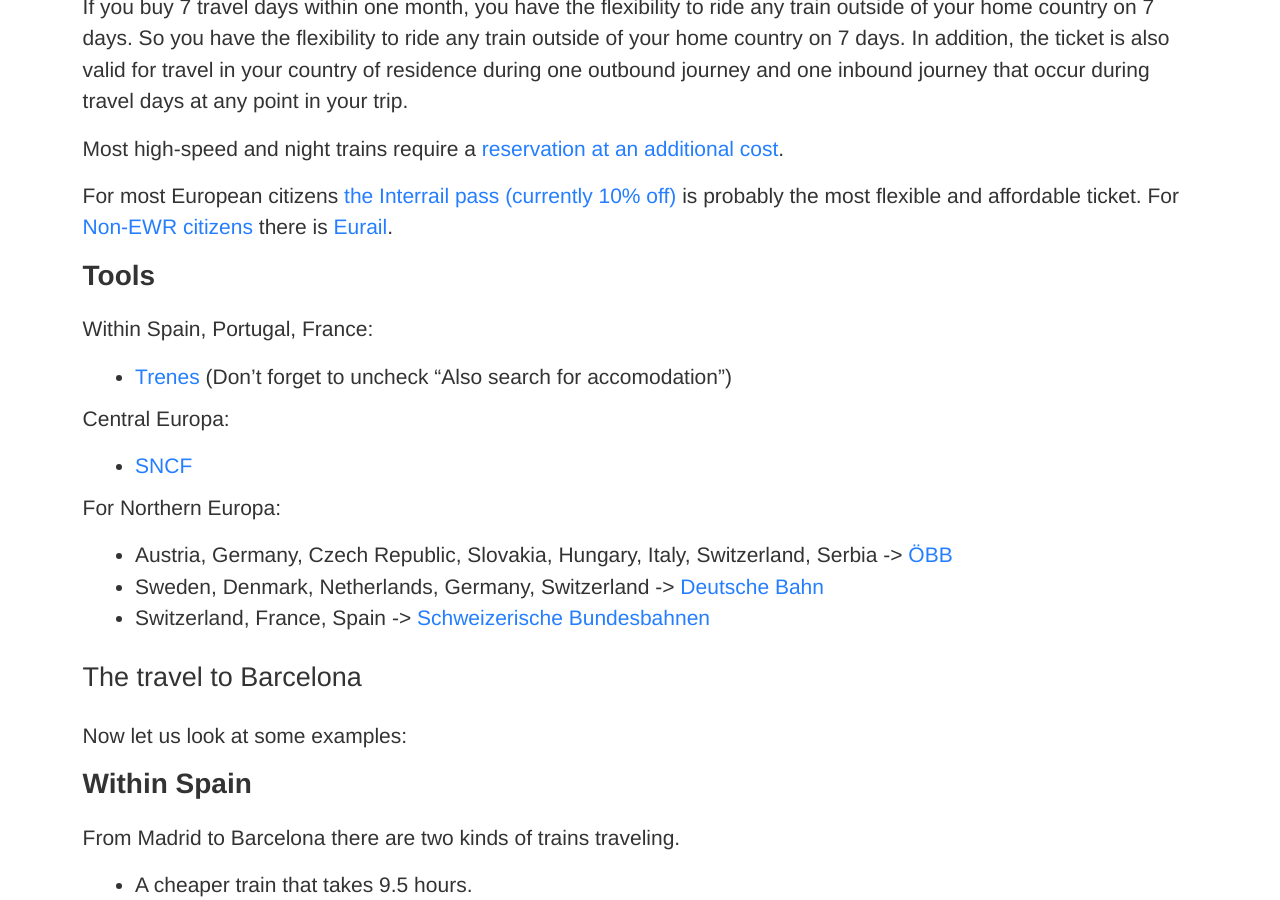
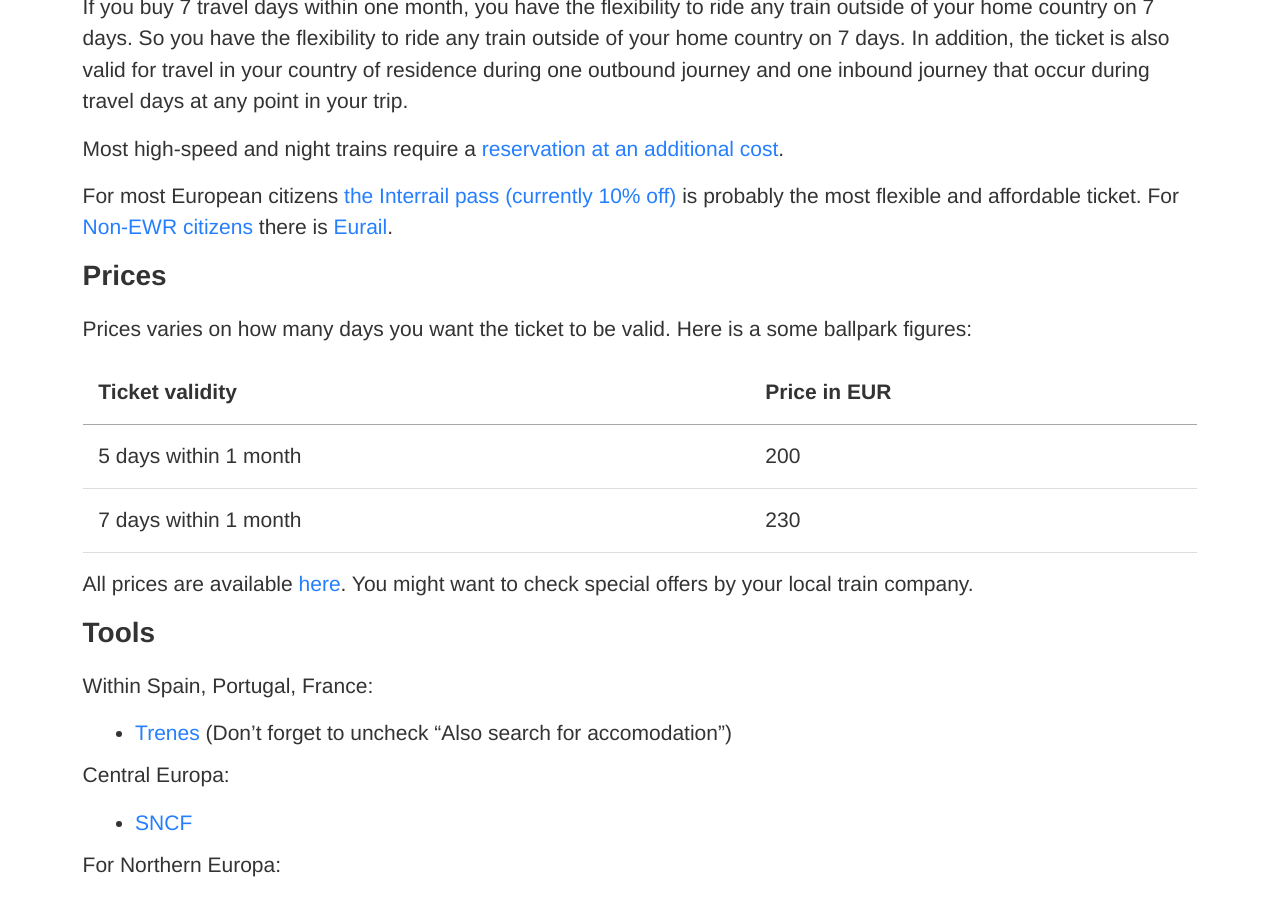
Before and after one commit to RustFestEU/blog.rustfest.eu, a Jekyll site: the page built from _posts/2019-08-11-pre-post-events-sustainable-train-travels.md, in a window 1280 px wide and 900 px high, scrolled down 1203 px. Built offline with Jekyll 4.4.1, drawn with Linux system fonts in a browser that asks for light colours.

Commit message:
Add mention to prices

```diff
--- a/_posts/2019-08-11-pre-post-events-sustainable-train-travels.md
+++ b/_posts/2019-08-11-pre-post-events-sustainable-train-travels.md
@@ -46,6 +46,20 @@
 
 For most European citizens [the Interrail pass (currently 10% off)](https://www.interrail.eu/en/autumn-sale/global-pass) is probably the most flexible and affordable ticket.
 For [Non-EWR citizens](https://www.interrail.eu/en/help/ordering-pass/do-i-need-interrail-or-eurail-pass) there is [Eurail](https://www.eurail.com/en/eurail-passes/global-pass).
+
+### Prices
+
+Prices varies on how many days you want the ticket to be valid. Here is a some ballpark figures:
+
+{:.layout-auto}
+| Ticket validity       | Price in EUR |
+| --------------------- | ------------ |
+| 5 days within 1 month | 200          |
+| 7 days within 1 month | 230          |
+
+
+All prices are available [here](https://www.interrail.eu/en/interrail-passes/global-pass). You might want to check special offers by your local train company.
+
 
 ### Tools
 
```
